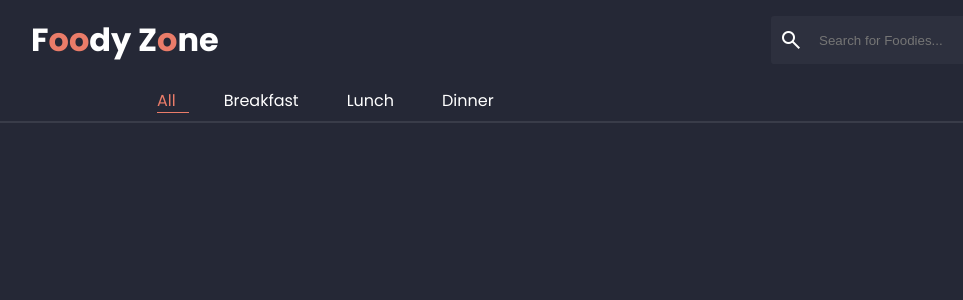
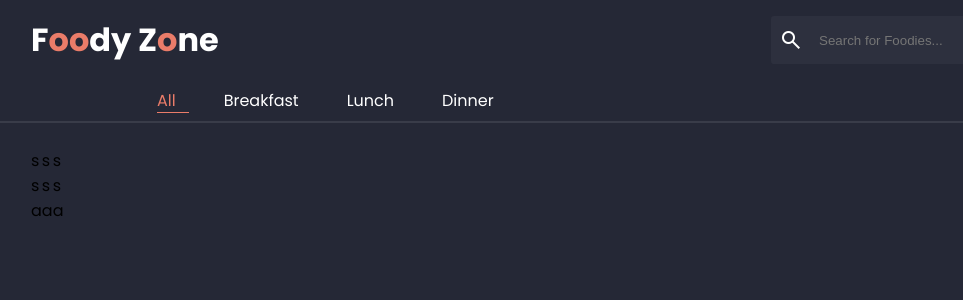
Before and after one commit to abhijith-07/foody-frontend, a React (Vite) app: page / in a window 1280 px wide. Shown: the top 300 px of the page, without its empty margins (119-1082 px from the left). Built offline with nearby package versions, Linux system fonts and the light colour scheme.

Commit message:
feat: added food card container base

```diff
--- a/src/App.jsx
+++ b/src/App.jsx
@@ -1,9 +1,11 @@
 import Header from "./components/Header"
+import FoodContainer from "./components/FoodContainer"
 
 function App() {
   return (
     <>
       <Header />
+      <FoodContainer />
     </>
   )
 }
--- /dev/null
+++ b/src/components/FoodContainer.jsx
@@ -0,0 +1,42 @@
+import styled from "styled-components"
+
+export default function FoodContainer() {
+    return(
+        <Main>
+            <MainContainer>
+                <ItemContainer>
+                    <img src="" alt="" />
+                    <p className="title">s</p>
+                    <p className="description">s</p>
+                    <p className="price">a</p>
+                </ItemContainer>
+                <ItemContainer>
+                    <img src="" alt="" />
+                    <p className="title">s</p>
+                    <p className="description">s</p>
+                    <p className="price">a</p>
+                </ItemContainer>
+                <ItemContainer>
+                    <img src="" alt="" />
+                    <p className="title">s</p>
+                    <p className="description">s</p>
+                    <p className="price">a</p>
+                </ItemContainer>
+            </MainContainer>
+        </Main>
+    )
+}
+
+const Main = styled.div`
+    display: flex;
+    width: 100%;
+    justify-content: center;
+`
+
+const MainContainer = styled.div`
+    display: flex;
+    width: 980px;
+`
+
+const ItemContainer = styled.div`
+`
```
